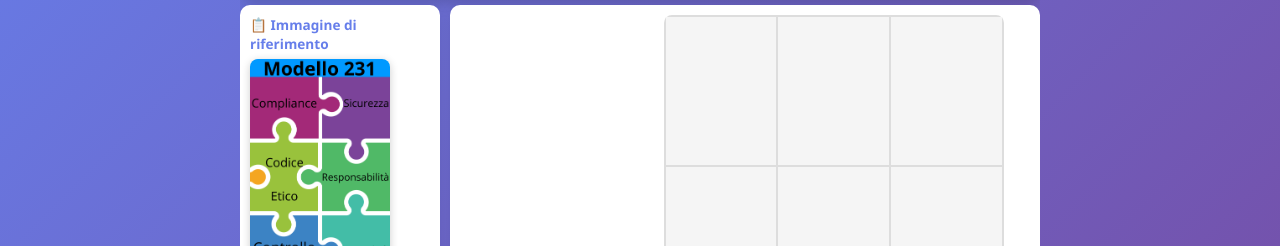
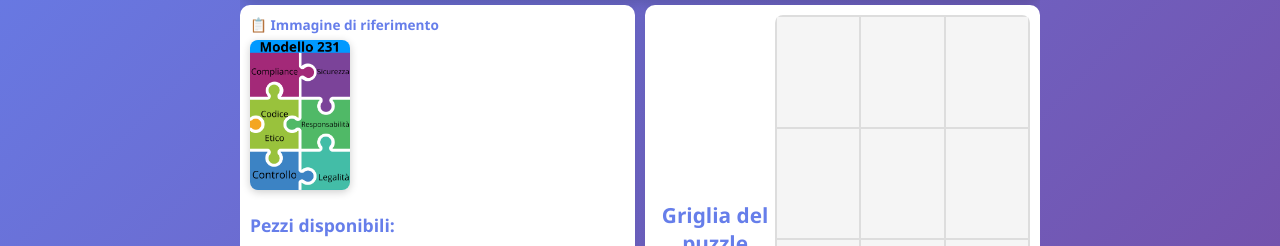
Before and after one commit to FraBellucci/Puzzle-game-Modello-231, a plain HTML site: page index.html in a window 1280 px wide. Shown: the part 236-482 px from the top of the page. Drawn offline with Linux system fonts and the light colour scheme.

Commit message:
Update index.html

```diff
--- a/index.html
+++ b/index.html
@@ -81,10 +81,10 @@ h1 {
 
 .game-area {
     display: grid;
-    grid-template-columns: 200px 1fr;
+    grid-template-columns: 1fr 1fr;  /* 50% - 50% */
     gap: 10px;
     margin-top: 8px;
-    height: 434px;
+    height: 438px;
 }
 
 .reference-area {
@@ -105,10 +105,10 @@ h1 {
 
 .reference-image {
     width: 100%;
-    max-width: 140px;
+    max-width: 100px;  /* Ridotta */
     border-radius: 8px;
     box-shadow: 0 2px 8px rgba(0,0,0,0.2);
-    margin-bottom: 10px;
+    margin-bottom: 8px;
 }
 
 .puzzle-area {
```
